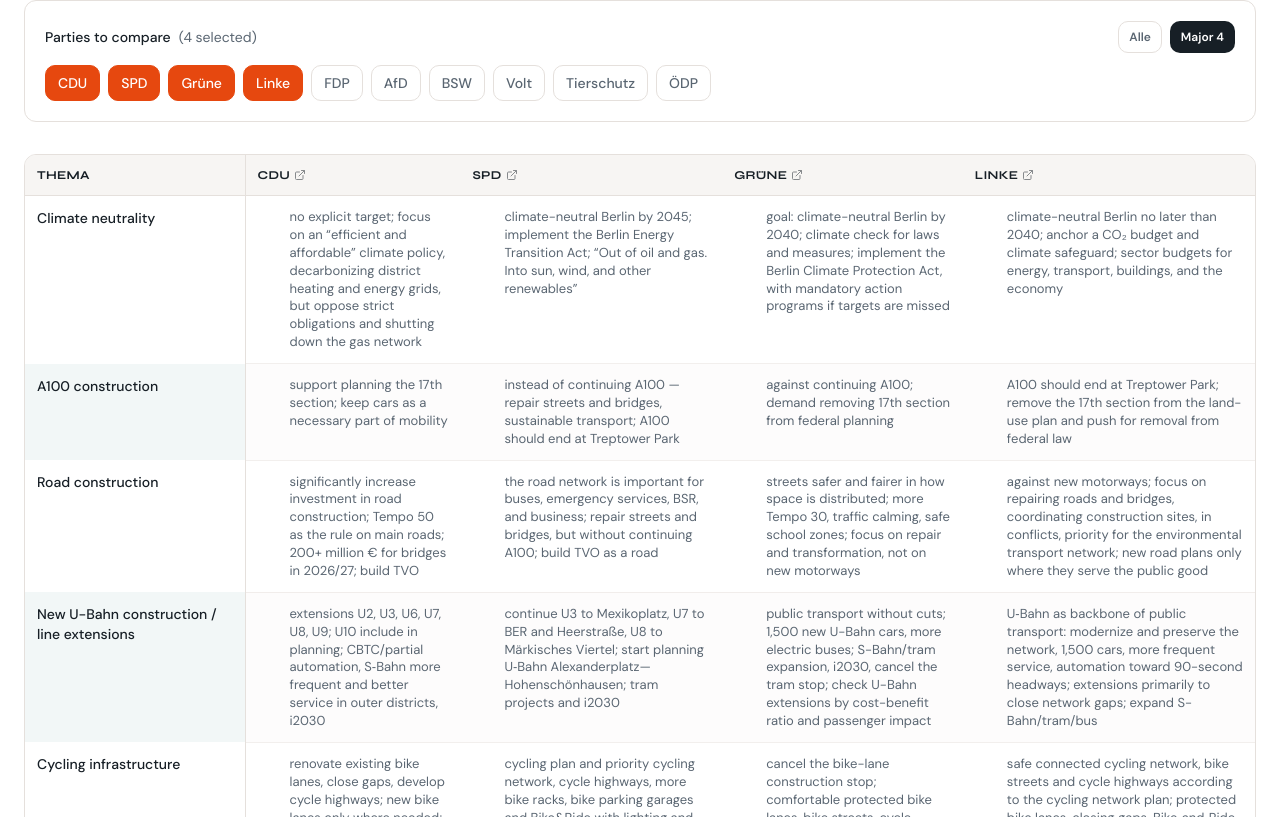
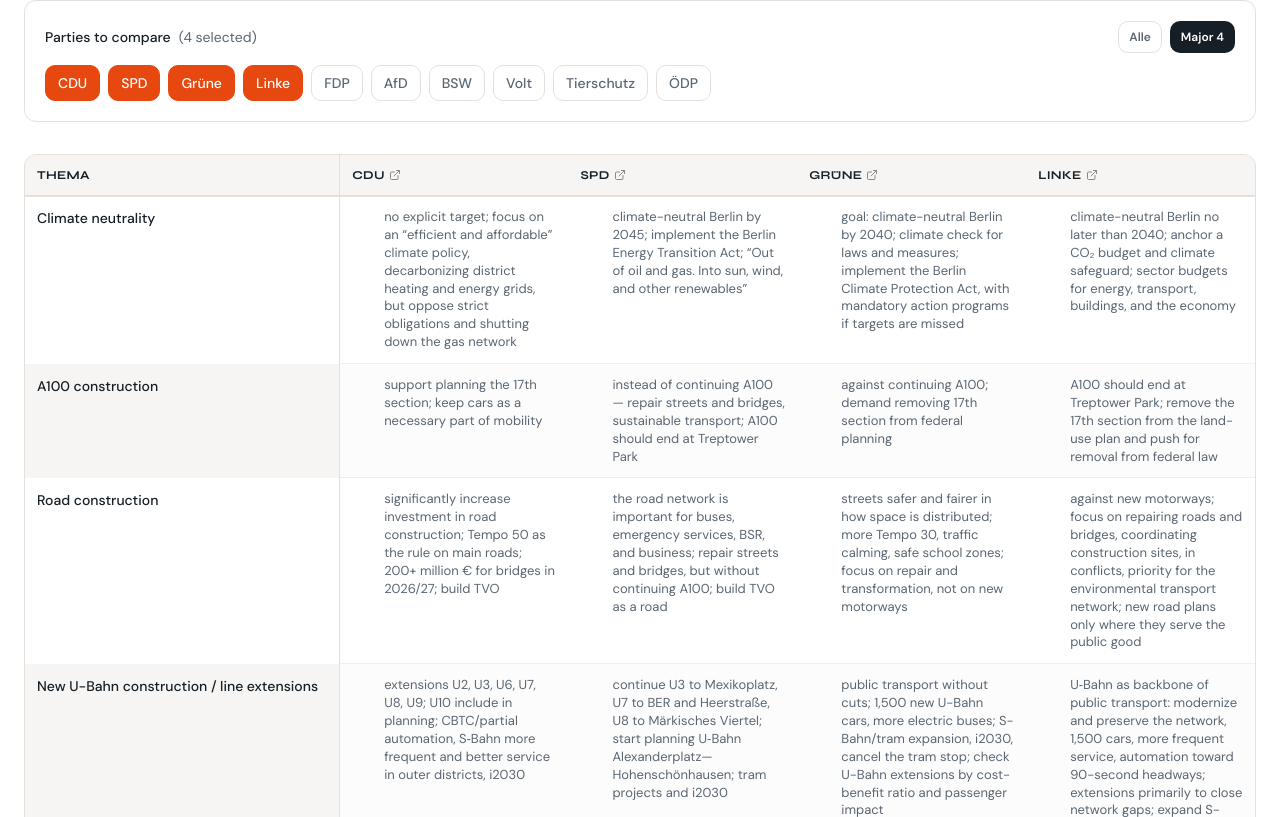
Before and after one commit to mashazyu/berlin-2026, a Next.js app: page /de in a window 1280 px wide. Shown: the part 1743-2560 px from the top of the page. Built offline with nearby package versions, Linux system fonts and the light colour scheme.

Commit message:
fix: pinning party name in table

```diff
--- a/components/comparison-table.tsx
+++ b/components/comparison-table.tsx
@@ -1,6 +1,6 @@
 "use client"
 
-import { useMemo, useState } from "react"
+import { useMemo, useRef, useState } from "react"
 import { ChevronDown, ExternalLink } from "lucide-react"
 import { useLanguage } from "@/components/language-provider"
 import { StanceBadge } from "@/components/stance-badge"
@@ -9,6 +9,8 @@
 import { cn } from "@/lib/utils"
 
 const MAJOR_PARTY_IDS = ["cdu", "spd", "gruene", "linke"] as const
+const TOPIC_COL_PX = 220
+const PARTY_COL_PX = 160
 
 export function ComparisonTable({
   comparison,
@@ -21,10 +23,26 @@
   const [selectedIds, setSelectedIds] = useState<string[]>([...MAJOR_PARTY_IDS])
   const [openTopicId, setOpenTopicId] = useState<string | null>(topics[0]?.id ?? null)
 
+  const headerScrollRef = useRef<HTMLDivElement>(null)
+  const bodyScrollRef = useRef<HTMLDivElement>(null)
+  const syncingScroll = useRef(false)
+
   const selectedParties = useMemo(
     () => parties.filter((party) => selectedIds.includes(party.id)),
     [parties, selectedIds]
   )
+
+  const tableMinWidth = TOPIC_COL_PX + selectedParties.length * PARTY_COL_PX
+
+  function syncScroll(source: "header" | "body") {
+    const header = headerScrollRef.current
+    const body = bodyScrollRef.current
+    if (!header || !body || syncingScroll.current) return
+    syncingScroll.current = true
+    if (source === "body") header.scrollLeft = body.scrollLeft
+    else body.scrollLeft = header.scrollLeft
+    syncingScroll.current = false
+  }
 
   function toggleParty(id: string) {
     setSelectedIds((current) => {
@@ -188,14 +206,28 @@
           })}
         </div>
 
-        <div className="mt-8 hidden overflow-hidden rounded-xl border border-border bg-white lg:block">
-          <div className="overflow-x-auto">
-            <table className="w-full border-collapse text-left text-sm">
+        {/* Desktop: viewport-sticky party header + scroll-synced body */}
+        <div className="mt-8 hidden lg:block">
+          <div
+            ref={headerScrollRef}
+            onScroll={() => syncScroll("header")}
+            className="sticky top-14 z-30 overflow-x-auto rounded-t-xl border border-border bg-muted shadow-[0_1px_0_hsl(var(--border))] [scrollbar-width:none] [&::-webkit-scrollbar]:hidden"
+          >
+            <table
+              className="w-full table-fixed border-collapse text-left text-sm"
+              style={{ minWidth: tableMinWidth }}
+            >
+              <colgroup>
+                <col style={{ width: TOPIC_COL_PX }} />
+                {selectedParties.map((party) => (
+                  <col key={party.id} style={{ width: PARTY_COL_PX }} />
+                ))}
+              </colgroup>
               <thead>
                 <tr>
                   <th
                     scope="col"
-                    className="sticky left-0 z-30 w-[220px] min-w-[200px] max-w-[260px] border-b border-r border-border bg-muted px-3 py-3 font-display text-xs font-bold uppercase tracking-wide text-foreground"
+                    className="sticky left-0 z-40 border-r border-border bg-muted px-3 py-3 font-display text-xs font-bold uppercase tracking-wide text-foreground"
                   >
                     {t.table.topicColumn}
                   </th>
@@ -203,7 +235,7 @@
                     <th
                       key={party.id}
                       scope="col"
-                      className="z-20 min-w-[150px] border-b border-border bg-muted px-3 py-3 font-display text-xs font-bold uppercase tracking-wide"
+                      className="bg-muted px-3 py-3 font-display text-xs font-bold uppercase tracking-wide"
                     >
                       <a
                         href={party.programUrl}
@@ -219,6 +251,24 @@
                   ))}
                 </tr>
               </thead>
+            </table>
+          </div>
+
+          <div
+            ref={bodyScrollRef}
+            onScroll={() => syncScroll("body")}
+            className="overflow-x-auto rounded-b-xl border border-t-0 border-border bg-white"
+          >
+            <table
+              className="w-full table-fixed border-collapse text-left text-sm"
+              style={{ minWidth: tableMinWidth }}
+            >
+              <colgroup>
+                <col style={{ width: TOPIC_COL_PX }} />
+                {selectedParties.map((party) => (
+                  <col key={party.id} style={{ width: PARTY_COL_PX }} />
+                ))}
+              </colgroup>
               <tbody>
                 {topics.map((topic, rowIndex) => (
                   <tr
@@ -232,7 +282,7 @@
                         backgroundColor:
                           rowIndex % 2 === 0
                             ? "#ffffff"
-                            : "hsl(180 24% 96%)",
+                            : "hsl(30 20% 96%)",
                       }}
                     >
                       {topic.displayLabel}
```
